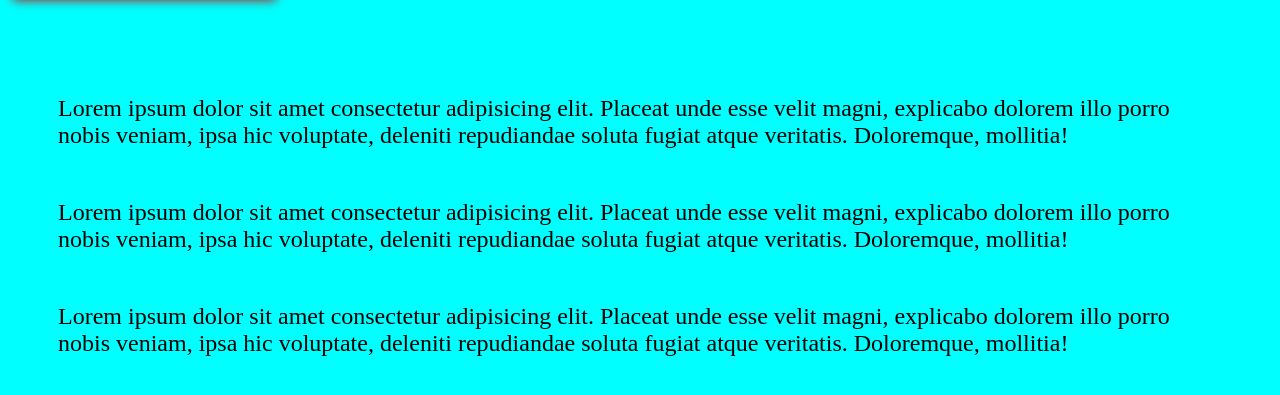
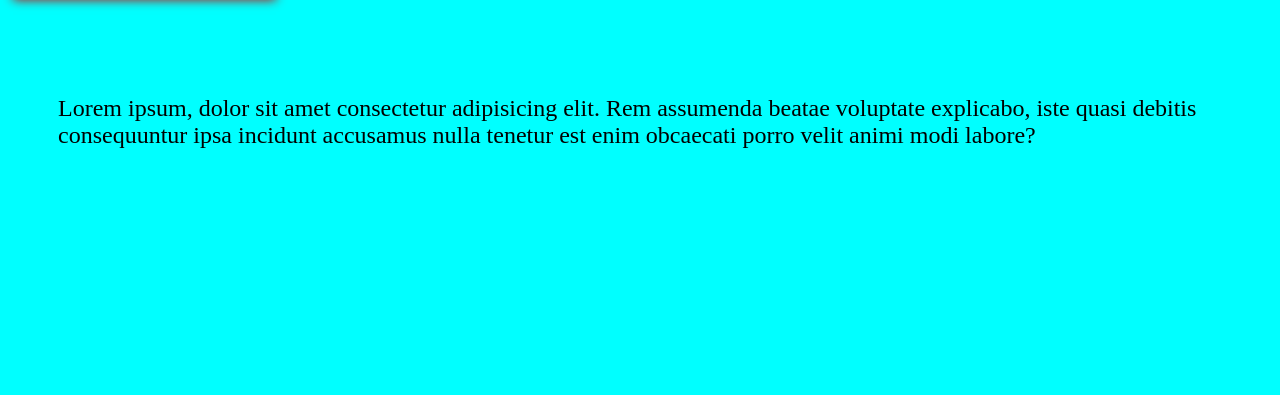
Before and after one commit to denis19830803/gitTest, a plain HTML site: page index.html in a window 1280 px wide. Shown: the part 365-760 px from the top of the page. Drawn offline with Linux system fonts and the light colour scheme.

Commit message:
удалил два абзаца, но добавил снова один

```diff
--- a/index.html
+++ b/index.html
@@ -10,8 +10,6 @@
     <body>
         <p>Git+GitHub</p>
         <h1>Hello</h1>
-        <p>Lorem ipsum dolor sit amet consectetur adipisicing elit. Placeat unde esse velit magni, explicabo dolorem illo porro nobis veniam, ipsa hic voluptate, deleniti repudiandae soluta fugiat atque veritatis. Doloremque, mollitia!</p>
-        <p>Lorem ipsum dolor sit amet consectetur adipisicing elit. Placeat unde esse velit magni, explicabo dolorem illo porro nobis veniam, ipsa hic voluptate, deleniti repudiandae soluta fugiat atque veritatis. Doloremque, mollitia!</p>
-        <p>Lorem ipsum dolor sit amet consectetur adipisicing elit. Placeat unde esse velit magni, explicabo dolorem illo porro nobis veniam, ipsa hic voluptate, deleniti repudiandae soluta fugiat atque veritatis. Doloremque, mollitia!</p>
+        <p>Lorem ipsum, dolor sit amet consectetur adipisicing elit. Rem assumenda beatae voluptate explicabo, iste quasi debitis consequuntur ipsa incidunt accusamus nulla tenetur est enim obcaecati porro velit animi modi labore?</p>
     </body>
 </html>
```
